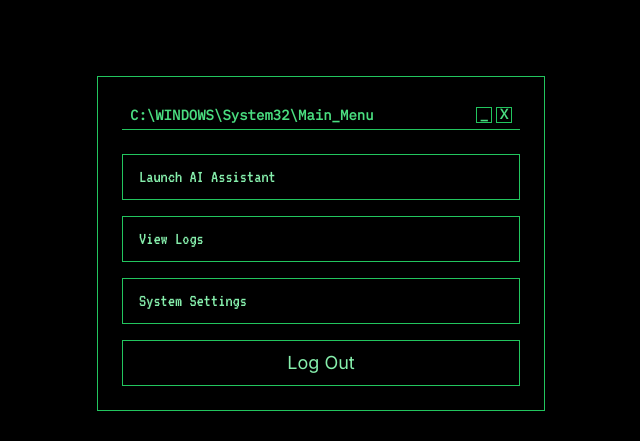
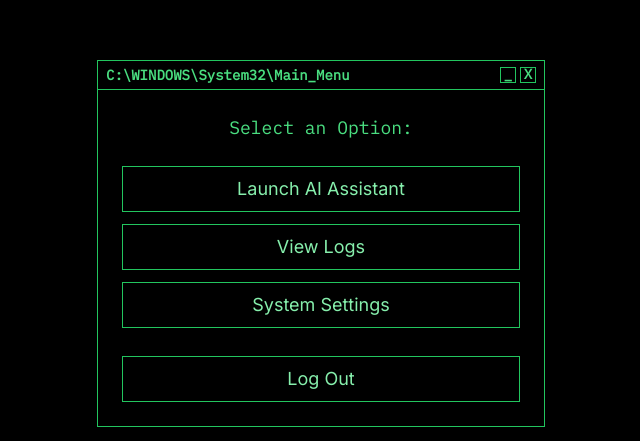
Before and after one commit to noregretsluka/ai-terminal, a React (Vite) app: page /menu in a window 1280 px wide. Shown: the part 157-598 px from the top of the page, without its empty margins (319-959 px from the left). Built offline with nearby package versions, Linux system fonts and the light colour scheme.

Commit message:
Update MainMenu styling to match login screen and improve button readability

```diff
--- a/src/MainMenu.jsx
+++ b/src/MainMenu.jsx
@@ -12,31 +12,46 @@ function MainMenu() {
   };
 
   return (
-    <div className="min-h-screen flex items-center justify-center bg-black text-green-400 font-vt">
-      <div className="border border-green-500 w-full max-w-md p-6">
-        {/* Terminal Title Bar */}
-        <div className="flex justify-between items-center border-b border-green-500 px-2 py-1 text-sm font-bold font-mono">
+    <div className="min-h-screen flex items-center justify-center bg-black text-green-400 px-4 font-vt">
+      <div className="border border-green-500 w-full max-w-md">
+
+        {/* Windows XP terminal-style title bar */}
+        <div className="flex justify-between items-center bg-black text-green-400 border-b border-green-500 px-2 py-1 text-sm font-bold font-mono">
           <span>C:\WINDOWS\System32\Main_Menu</span>
           <div className="flex space-x-1">
-            <div className="border border-green-500 w-4 h-4 text-center leading-3">_</div>
-            <div className="border border-green-500 w-4 h-4 text-center leading-3">X</div>
+            <div className="border border-green-500 w-4 h-4 text-center leading-3 cursor-pointer">_</div>
+            <div className="border border-green-500 w-4 h-4 text-center leading-3 cursor-pointer">X</div>
           </div>
         </div>
 
-        {/* Menu Buttons */}
-        <div className="flex flex-col space-y-4 mt-6">
-          <Link to="/assistant" className="bg-black border border-green-500 text-green-300 px-4 py-2 hover:bg-green-800 transition duration-300">
+        {/* Terminal content */}
+        <div className="p-6">
+          <div className="text-center font-mono text-lg mb-6">
+            Select an Option:
+          </div>
+
+          <div className="flex flex-col space-y-3 font-sans">
+            <Link to="/assistant">
+              <button className="w-full border border-green-500 text-green-300 px-4 py-2 hover:bg-green-800 transition">
                 Launch AI Assistant
+              </button>
             </Link>
-          <Link to="/logs" className="bg-black border border-green-500 text-green-300 px-4 py-2 hover:bg-green-800 transition duration-300">
+            <Link to="/logs">
+              <button className="w-full border border-green-500 text-green-300 px-4 py-2 hover:bg-green-800 transition">
                 View Logs
+              </button>
             </Link>
-          <Link to="/settings" className="bg-black border border-green-500 text-green-300 px-4 py-2 hover:bg-green-800 transition duration-300">
+            <Link to="/settings">
+              <button className="w-full border border-green-500 text-green-300 px-4 py-2 hover:bg-green-800 transition">
                 System Settings
+              </button>
             </Link>
-          <button onClick={handleLogout} className="bg-black border border-green-500 text-green-300 px-4 py-2 hover:bg-green-800 transition duration-300">
+            <Link to="/">
+              <button className="w-full border border-green-500 text-green-300 px-4 py-2 mt-4 hover:bg-green-800 transition">
                 Log Out
               </button>
+            </Link>
+          </div>
         </div>
       </div>
     </div>
```
Lines whose indentation alone changed are shown as unchanged.
